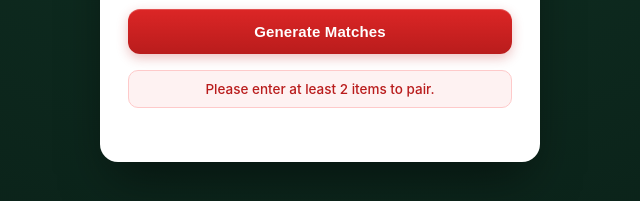
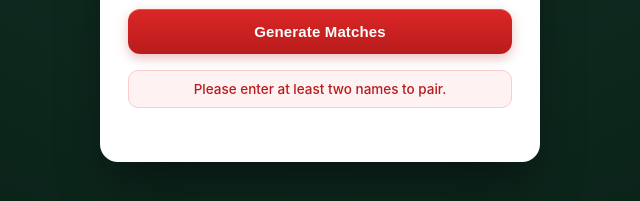
Before and after one commit to KevDevWireframe/SantasList, a plain HTML site: page index.htm in a window 1280 px wide. Both pictures are taken after typing "Sample" into the empty fields and a click on the button "Generate Matches". Shown: the part 537-738 px from the top of the page, 320-960 px from the left. Drawn offline with Linux system fonts and the light colour scheme.

Commit message:
Update index.htm

```diff
--- a/index.htm
+++ b/index.htm
@@ -352,7 +352,7 @@
       }
 
       if (items.length < 2) {
-        errorDiv.textContent = 'Please enter at least 2 items to pair.';
+        errorDiv.textContent = 'Please enter at least two names to pair.';
         errorDiv.classList.add('visible');
         return;
       }
```
